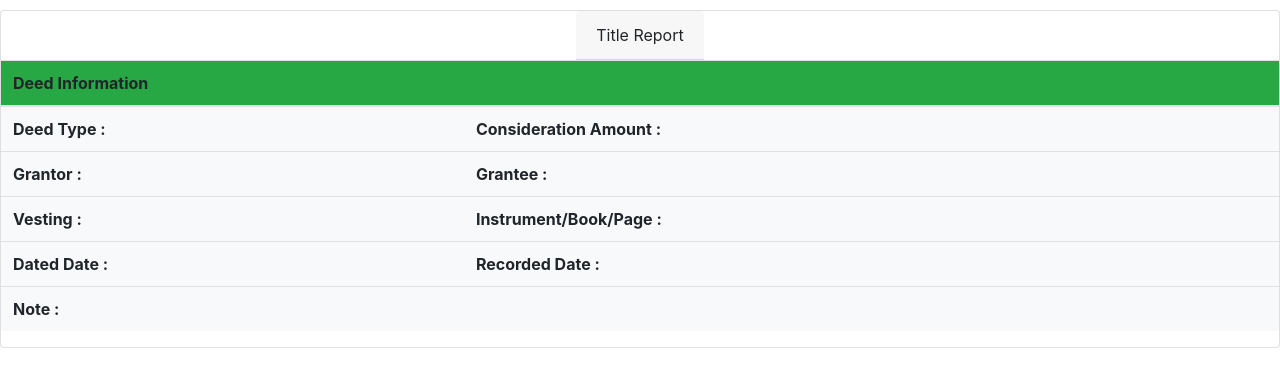
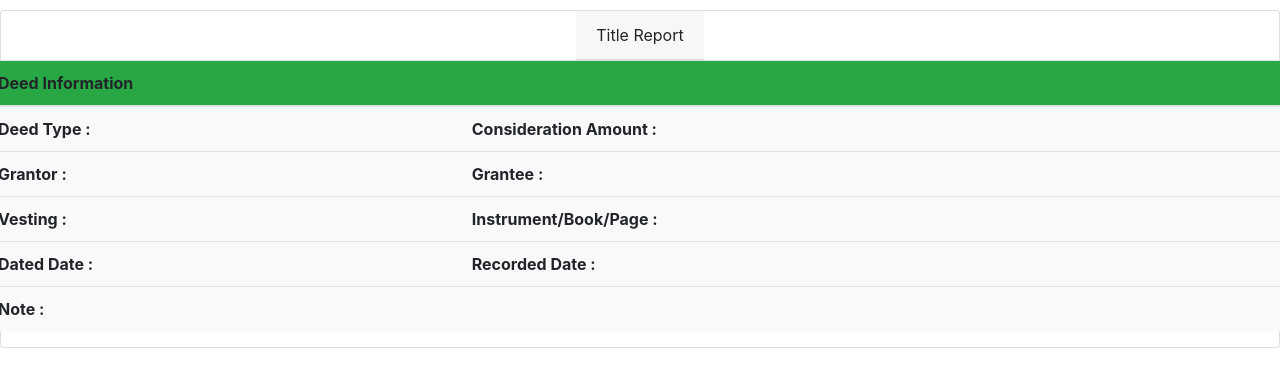
Before and after one commit to mohanreddy070/titledoc, an Angular app: page / in a window 1280 px wide. Both pictures are taken after typing "Sample", "2020-01-15", "2020-01-15", "Sample", "Sample", "Sample" into the empty fields and a click on the button "Save". Shown: the top 386 px of the page. Built offline with nearby package versions, Linux system fonts and the light colour scheme.

Commit message:
1 file modified

```diff
--- a/src/app/report/report.component.html
+++ b/src/app/report/report.component.html
@@ -2,7 +2,7 @@
 	<div class="card-header mx-auto" >
 		Title Report
 	</div>
-  <div>
+  <div class="row">
     <table class="table" *ngFor="let deed of data.deeds">
   <thead class="bg-success">
     <tr>
```
